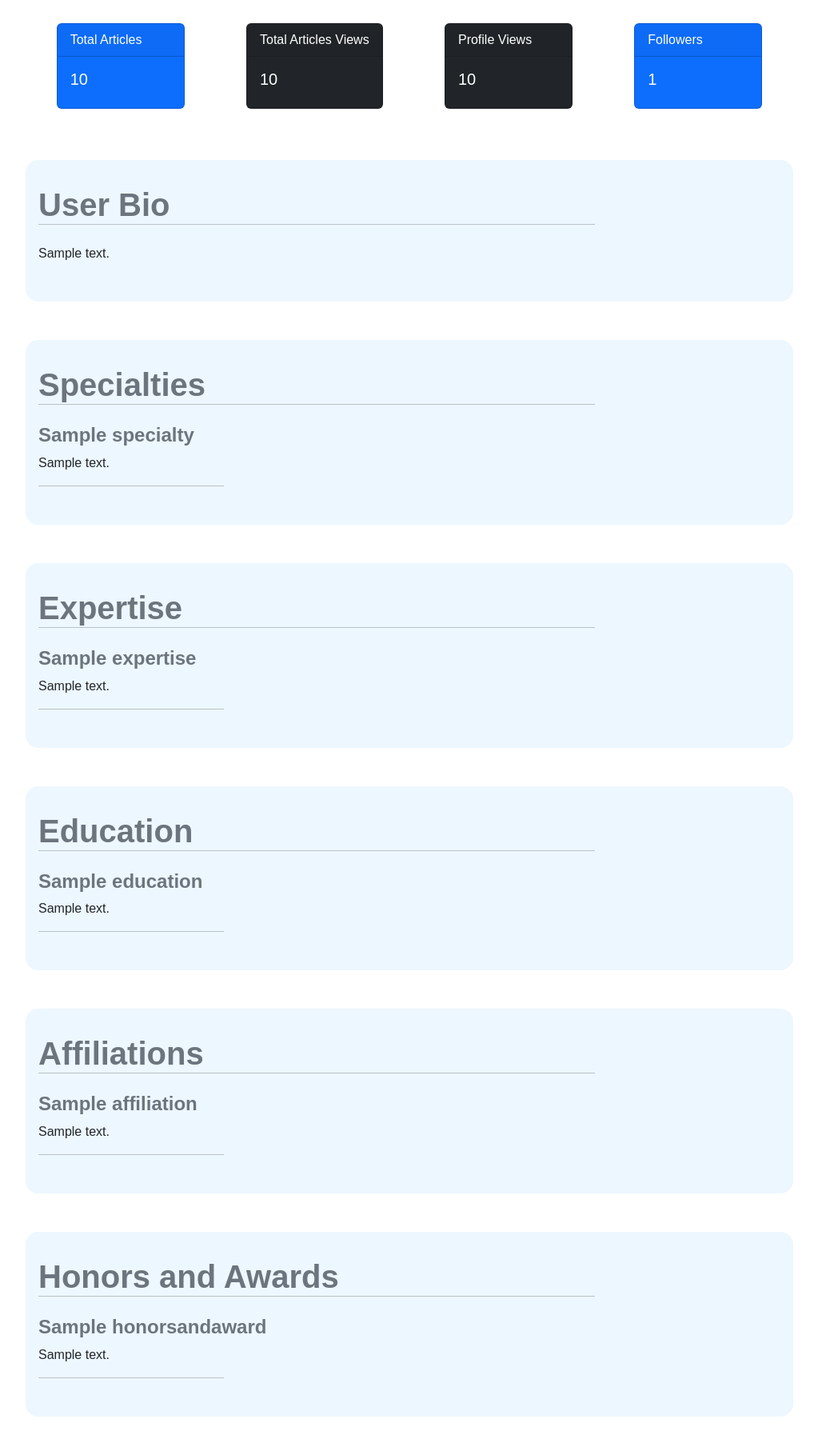
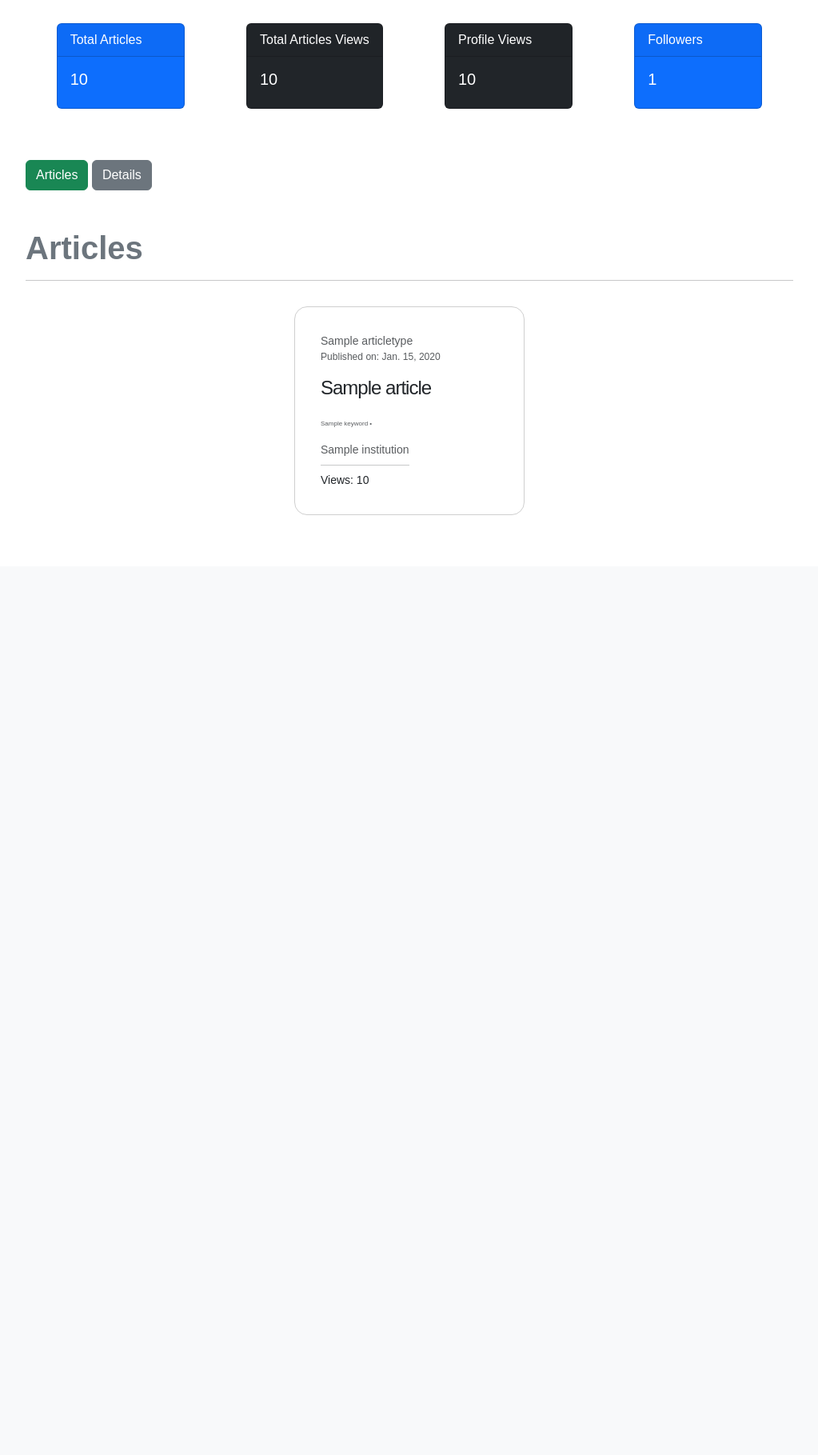
Before and after one commit to ayyaninam/thepepin-1st, a Django app: page /profile-view/1 in a window 1280 px wide. Shown: the part 265-2084 px from the top of the page at 80% size, without its empty margins (128-1151 px from the left). After the commit the page ends 909 px from the top, so only its background shows below. Run offline with Django 5.2, Linux system fonts and the light colour scheme; a user stored in the database is signed in; tables that the repository leaves empty hold one stand-in row (values such as "Sample post"); grey boxes marked "Sample" are stand-in pictures.

Commit message:
art_details shifter

```diff
--- a/base/views.py
+++ b/base/views.py
@@ -118,6 +118,8 @@ def article_view(request, id):
 def profile_view(request, id):
     try:
         user = User.objects.get(id=id)
+        all_articles = Article.objects.filter(user=user).order_by('-published_date')
+        print(all_articles)
         if not user == request.user:
             user.profile_views = user.profile_views + 1
         user.save()
@@ -127,9 +129,10 @@ def profile_view(request, id):
         return render(request, 'base/profile_view.html')
 
     context = {
-        'user':user
+        'user':user,
+        "all_articles":all_articles,
     }
-    return render(request, 'base/profile_view.html')
+    return render(request, 'base/profile_view.html', context)
 
 @login_required
 def create_article_view(request):
--- a/static/base/css/style.css
+++ b/static/base/css/style.css
@@ -183,6 +183,7 @@
     border-radius: 1rem;
     padding: 2rem 2rem;
     margin: 1rem 0;
+    width: 18rem;
 }
 
 .article_card .published_date_of_article{
--- a/templates/base/profile_view.html
+++ b/templates/base/profile_view.html
@@ -1,4 +1,5 @@
 {% extends "base/base.html" %}
+{% load static %}
 {% block content %}
   <div class="profile_view w-75 mx-auto">
     {% csrf_token %}
@@ -12,7 +13,12 @@
 
 <div class="first_profile_encloser my-5">
     <div class="profile__details d-flex">
+      {% if user.profile_picture %}
     <img class="pp" src="{{user.profile_picture.url}}" alt="">
+    {% else %}
+    <img class="pp" src="{% static 'base/images/default_pp.png' %}" alt="">
+
+    {%endif%}
     <div class="name_det mx-5">
         {% if user.first_name or user.last_name %}
         <h1 class="fw-bold my-0">{{user.first_name}} {{user.last_name}}</h1>
@@ -67,7 +73,35 @@
 
 </div>
 
-<div class="other__details my-5">
+<div class="button__collection">
+  <button class="btn btn-success " id="article__btn">Articles</button>
+  <button class="btn btn-secondary " id="detail__btn">Details</button>
+</div>
+
+<div id="all_articles" class="all_articles my-5">
+  <h1 class="fw-bold text-secondary">Articles</h1>
+  <hr>
+  <div class="all_closer my-3 d-flex flex-wrap justify-content-around">
+    {% for article in all_articles %}
+    <a class="article_card text-dark no_underline" href="{% url 'article_view' article.id %}">
+
+        <small class="my-0 text-muted">{{article.article_type}}</small>
+        <small class="text-muted published_date_of_article">Published on: {{article.published_date}}</small>
+        <span class="h4 art__headline">{{article.title | slice:"0:100" }}</span>
+        <small class="article_keywords text-muted">
+            {% for keyword in article.keywords.all|slice:":6" %}
+                {{ keyword.name }} •
+            {% endfor %}
+        </small>
+        <small class="my-0 text-muted">{{article.institution}}</small>
+        <hr class="my-2 w-50">
+        <small class="my-0">Views: {{article.views}}</small>
+    </a>
+    {% endfor %}
+  </div>
+</div>
+
+<div id="other__details" class="other__details d-none my-5">
 <div class="user__bio">
     <h1 class="fw-bold text-secondary my-0">User Bio</h1>
     <hr class="w-75 mt-0 mb-4">
@@ -149,4 +183,38 @@
 </div>
 
   </div>
+
+  <script>
+    window.addEventListener('DOMContentLoaded', function () {
+
+    let article__btn = document.getElementById('article__btn');
+    let detail__btn = document.getElementById('detail__btn');
+    let all_articles = document.getElementById('all_articles');
+    let other__details = document.getElementById('other__details');
+
+    article__btn.addEventListener('click', function () {
+      console.log("first")
+      all_articles.classList.remove('d-none')
+      other__details.classList.add('d-none')
+
+      article__btn.classList.add('btn-success')
+      article__btn.classList.remove('btn-secondary')
+      detail__btn.classList.remove('btn-success')
+      detail__btn.classList.add('btn-secondary')
+    });
+    detail__btn.addEventListener('click', function () {
+      console.log("first")
+      all_articles.classList.add('d-none')
+      other__details.classList.remove('d-none')
+
+      detail__btn.classList.add('btn-success')
+      detail__btn.classList.remove('btn-secondary')
+      article__btn.classList.remove('btn-success')
+      article__btn.classList.add('btn-secondary')
+    });
+
+  });
+
+
+  </script>
 {% endblock content %}
```
